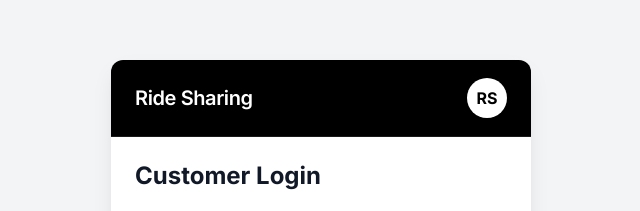
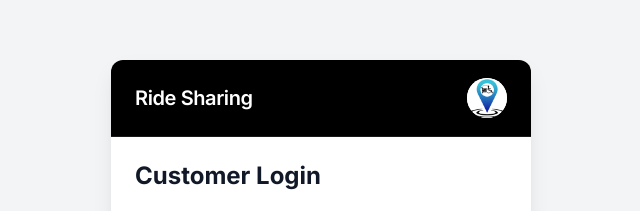
Before and after one commit to B-ramgharia/ride-sharing, a plain HTML site: page index.html in a window 1280 px wide. Shown: the top 211 px of the page, 319-959 px from the left. Drawn offline with nearby package versions, Linux system fonts and the light colour scheme; the site is published under a folder, as on GitHub Pages, so addresses that start at the root find nothing.

Commit message:
Fix relative path for image

```diff
--- a/index.html
+++ b/index.html
@@ -13,7 +13,7 @@
         <header>
             <h2>Ride Sharing</h2>
             <div class="logo-circle" id="header-logo">
-                <img src="/assets/images/logo.png" alt="Logo" onerror="this.style.display='none'; this.parentNode.innerText='RS';">
+                <img src="./assets/images/logo.png" alt="Logo" onerror="this.style.display='none'; this.parentNode.innerText='RS';">
             </div>
         </header>
 
```
